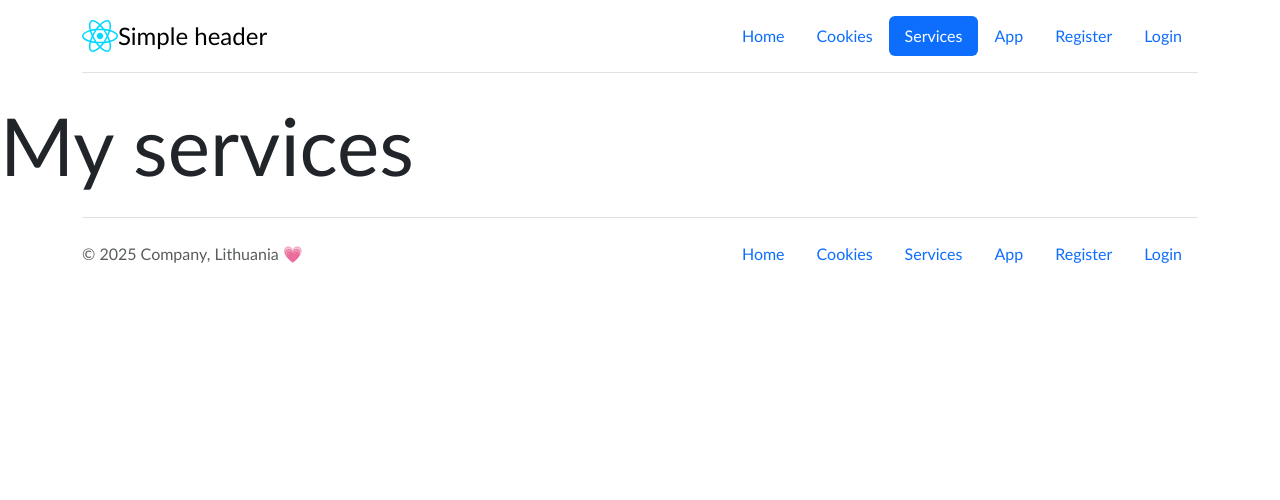
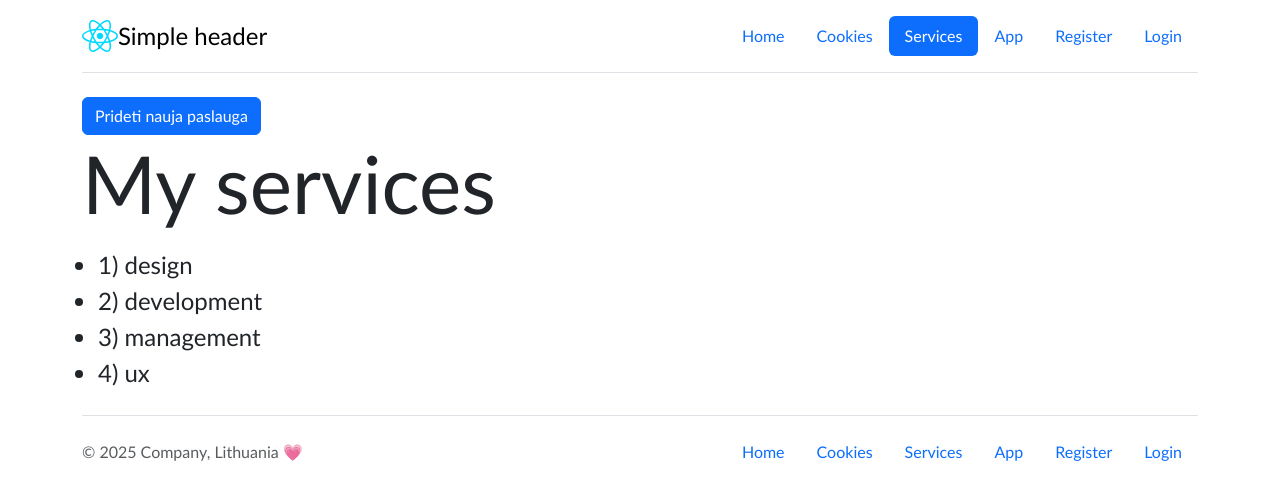
Before and after one commit to sberzonskiene/55-grupe-react, a React (Vite) app: page /services in a window 1280 px wide. Shown: the top 500 px of the page. Built offline with nearby package versions, Linux system fonts and the light colour scheme.

Commit message:
Services

```diff
--- a/src/components/services/ServicesList.jsx
+++ b/src/components/services/ServicesList.jsx
@@ -1,8 +1,10 @@
-export function ServicesList({services}) {
+export function ServicesList({ services }) {
     return (
         <div>
             <h1 className="display-1">My services</h1>
-            <ul className="ms-3 mt-3"></ul>
+            <ul className="ms-3 mt-3">
+                {services.map(service => <li key={service.id} className="fs-4">{service.id}) {service.value}</li>)}
+            </ul>
         </div>
-    )
+    );
 }
--- a/src/components/text-list/TextList.jsx
+++ b/src/components/text-list/TextList.jsx
@@ -4,8 +4,8 @@ import './TextList.css';
 export function TextList() {
     const data = [
         { index: 1, name: 'Geltona', color: '#FDB913'},
-        { index: 2, name: 'Zalia', color: '#006A44' },
-        { index: 1, name: 'Raudona', color: '#C1272D'},
+        { index: 2, name: 'Žalia', color: '#006A44' },
+        { index: 3, name: 'Raudona', color: '#C1272D'},
 ];
     return (
         <div className="text-list">
--- a/src/pages/Home.jsx
+++ b/src/pages/Home.jsx
@@ -1,18 +1,23 @@
 import { TextList } from "../components/text-list/TextList";
 
 export function Home() {
-    const list = ['Pomodoras', 'Agurkas', 'Svogunas', 'Cesnakas', 'Bulve'];
+    const list = ['Pomidoras', 'Agurkas', 'Svogunas', 'Cesnakas', 'Bulve'];
 
     return (
         <main>
             <section className="container">
                 <div className="row">
-                    <div className="col-12 mb-5 ms-3">
+                    <div className="col-12 mb-5">
                         <TextList />
                     </div>
                 </div>
                 <div className="row">
-                    <div className="col-12 col-md-md-6 col-lg-4 col-xxl-3">
+                    <div className="col-12 mb-5 ms-3">
+                        <ul>{list.map(text => <li key={text}>{text}</li>)}</ul>
+                    </div>
+                </div>
+                <div className="row">
+                    <div className="col-12 col-md-6 col-lg-4 col-xxl-3">
                         HOME PAGE 1
                     </div>
                     <div className="col-12 col-md-6 col-lg-4 col-xxl-3">
--- a/src/pages/Services.jsx
+++ b/src/pages/Services.jsx
@@ -1,10 +1,33 @@
+import { useState } from 'react';
 import { ServicesList } from '../components/services/ServicesList';
 
 export function Services() {
-    const list = ['design', 'development', 'marketing', 'ux'];
+    const [id, setId] = useState(5);
+    const [list, setList] = useState([
+        { id: 1, value: 'design' },
+        { id: 2, value: 'development' },
+        { id: 3, value: 'management' },
+        { id: 4, value: 'ux' },
+    ]);
+
+    function handleClick() {
+        // setList(currentList => currentList.concat(
+        //     { id: id, value: 'aaaaaaaa' }
+        // ));
+        setList(currentList => [...currentList, { id: id, value: 'marketing' }]);
+        setId(n => n + 1);
+    }
+
     return (
         <main>
-            <ServicesList  services={list}/>
+            <div className="container">
+                <div className="row">
+                    <div className="col-12">
+                        <button onClick={handleClick} className="btn btn-primary">Prideti nauja paslauga</button>
+                        <ServicesList services={list} />
+                    </div>
+                </div>
+            </div>
         </main>
     );
 }
```
